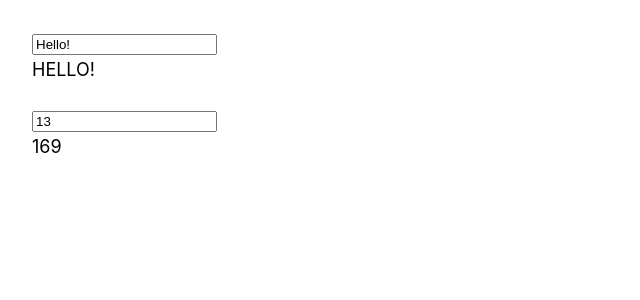
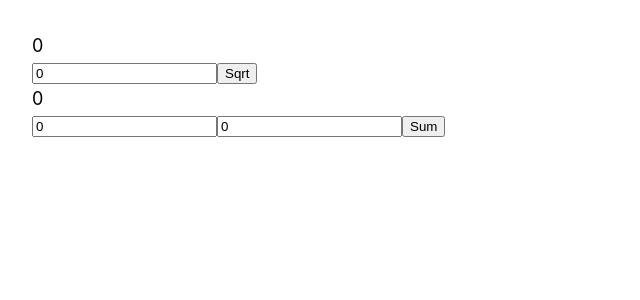
Before and after one commit to KReeDo47/Vue3Exercises, a Vue app in the folder Vue3Exercises/: page / in a window 1280 px wide. Shown: the top 300 px of the page, without its empty margins (0-640 px from the left). Built offline with nearby package versions, Linux system fonts and the light colour scheme.

Commit message:
exercise_44

```diff
--- a/Vue3Exercises/src/App.vue
+++ b/Vue3Exercises/src/App.vue
@@ -2,21 +2,33 @@
 export default{
 data(){
   return{
-message: 'Hello!',
-number: '13',
+    res: 0,
+    sum: 0,
+    num: 0,
+    num1: 0,
+    num2: 0,
   }
 },
 methods: {
+  calc: function () {
+    this.res = Math.sqrt(this.num);
+  },
+  summary:function(){
+    this.sum = this.num1 + this.num2;
+  }
 }
 }
 </script>
 
 <template>
-<input class="text-field__input" v-model="message">
-<p class="one" :style="{textTransform: 'uppercase'}">{{ message }}</p>
-<br>
-<input class="text-field__input" v-model="number">
-<p class="one">{{ number*number }}</p>
+<p class="one">{{ res }}</p>
+<input class="text-field__input" v-model="num">
+<button class="button" @click="calc">Sqrt</button>
+<p class="one">{{ sum }}</p>
+<input class="text-field__input" v-model=num1>
+<input class="text-field__input" v-model=num2>
+<button class="button" @click="summary">Sum</button>
+
 </template>
 
 <style scoped>
```
